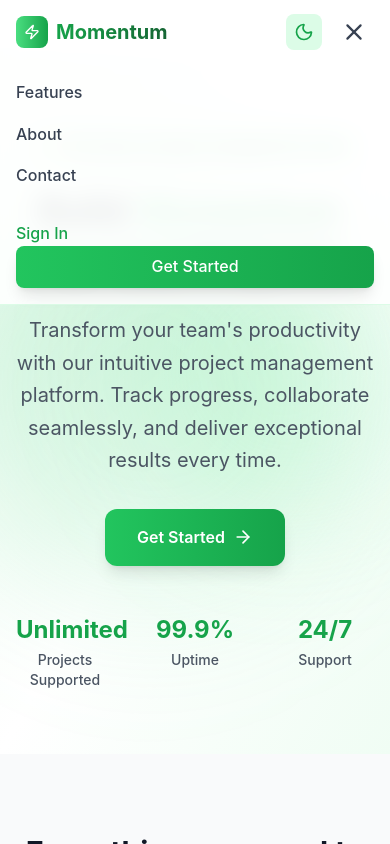
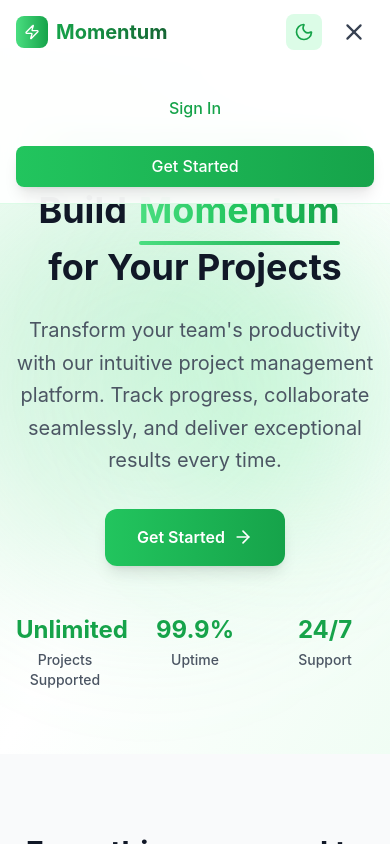
Before and after one commit to harshil-mistry/Momentum, a React (Create React App) app in the folder frontend/: page / in a window 390 px wide. Both pictures are taken after a click on the button 354 px from the left and 32 px from the top of the page. Shown: the top 844 px of the page. Built offline with nearby package versions, Linux system fonts and the light colour scheme.

Commit message:
Mobile menu fixed

```diff
--- a/frontend/src/components/Navbar.js
+++ b/frontend/src/components/Navbar.js
@@ -159,7 +159,7 @@ const Navbar = () => {
           className={`md:hidden ${isMenuOpen ? 'block' : 'hidden'}`}
         >
           <div className="py-4 space-y-4">
-            {navItems.map((item, index) => (
+            {/* {navItems.map((item, index) => (
               <motion.a
                 key={index}
                 href={item.href}
@@ -169,7 +169,7 @@ const Navbar = () => {
               >
                 {item.name}
               </motion.a>
-            ))}
+            ))} */}
             <div className="pt-4 space-y-3">
               {isAuthenticated ? (
                 <>
@@ -201,7 +201,7 @@ const Navbar = () => {
                 <>
                   <Link to="/signin" onClick={() => setIsMenuOpen(false)}>
                     <motion.div
-                      className="block w-full text-left text-green-600 dark:text-green-400 font-medium"
+                      className="block w-full text-center text-green-600 dark:text-green-400 font-medium pb-6"
                       whileHover={{ x: 10 }}
                     >
                       Sign In
```
